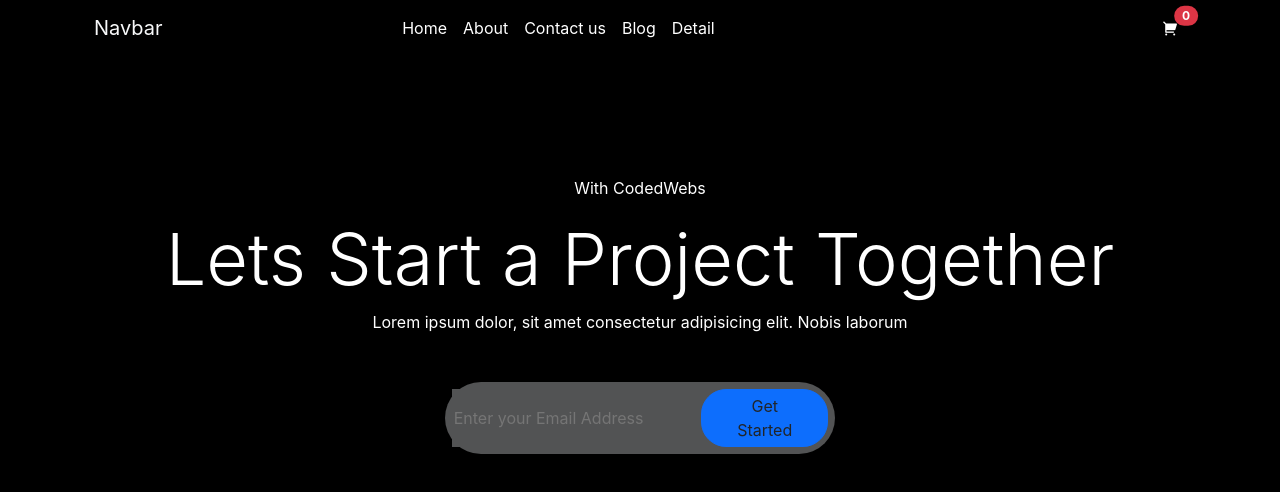
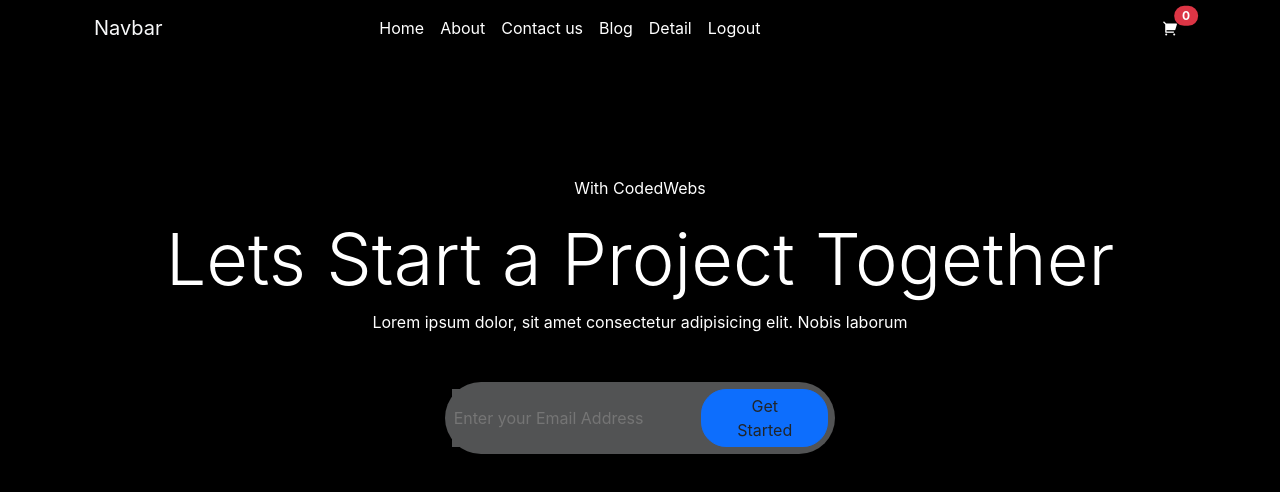
Before and after one commit to Saadafza/Practice, a React (Create React App) app: page / in a window 1280 px wide. Shown: the top 492 px of the page. Built offline with nearby package versions, Linux system fonts and the light colour scheme.

Commit message:
post all

```diff
--- a/src/App.js
+++ b/src/App.js
@@ -9,6 +9,7 @@
 import Home from './Pages/Home';
 import Notfound from './Pages/Notfound';
 import Signup from './Pages/Signup';
+
 function App() {
 const [cart ,setCart]= useState([])
 const [detail, setDetail]= useState()
@@ -36,9 +37,6 @@
 <Route path='/signup' element={<Signup/>}/>
 <Route path='*' element={<Notfound/>}/>
    </Routes>
-
-
-
     </div>
   );
 }
--- a/src/Pages/Component.jsx/Navbar.jsx
+++ b/src/Pages/Component.jsx/Navbar.jsx
@@ -38,7 +38,9 @@
         <li className="nav-item">
           <Link className="nav-link "  to="/detail">Detail</Link>
         </li>
-
+        <li className="nav-item">
+          <Link className="nav-link "  to="/logout">Logout</Link>
+        </li>
       </ul>
       <ul className="navbar-nav ms-auto ">
       <li className="nav-item ms-auto" >
```
